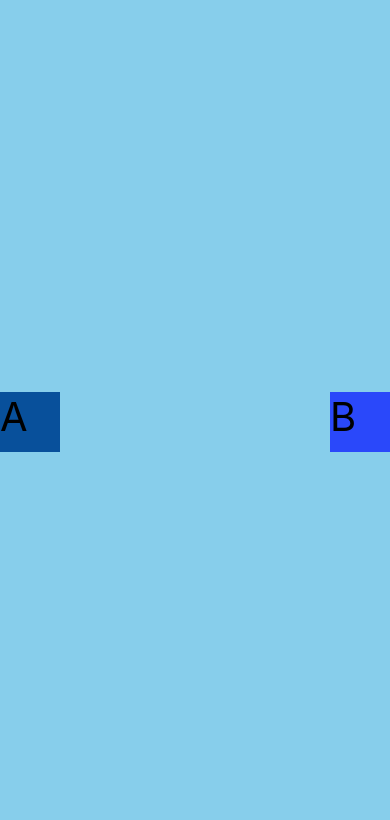
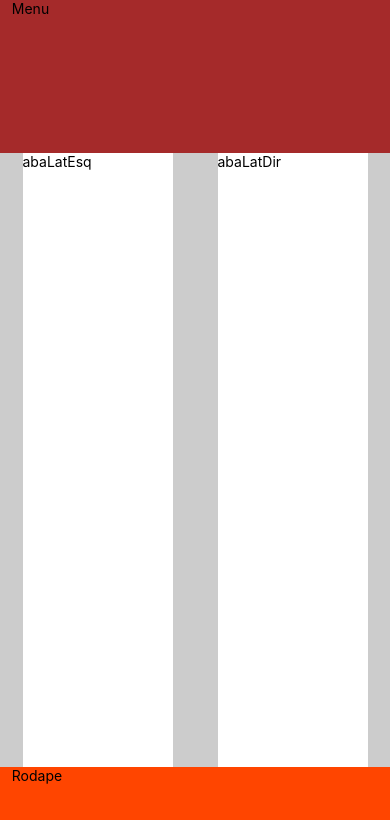
Before and after one commit to andresgois/ProjetoFrasesDoDia, a React Native app: screen / in a window 390 px wide. Shown: the top 820 px of the page. Built offline with nearby package versions, Linux system fonts and the light colour scheme.

Commit message:
testando flex

```diff
--- a/App.js
+++ b/App.js
@@ -3,40 +3,52 @@ import React from 'react';
 import { StyleSheet, Text, View } from 'react-native';
 
 export default function App() {
-  const { estiloText, estiloText2, estiloView } = Estilo;
+  const { principal, cont1, cont2, cont3, abaLatEsq, abaLatDir } = Estilo;
   return (
-    <View style={estiloView}>
-        <Text style={ estiloText }>
-          A
-        </Text>
-        <Text style={ estiloText2 }>
-          B
-        </Text>
+    <View style={principal}>
+      <View style={ cont1 }>
+        <Text>   Menu       </Text>
+      </View>
+      <View style={ cont2 }>
+        <View style={ abaLatEsq}>
+          <Text>abaLatEsq</Text>
+        </View>
+        <View style={ abaLatDir}>
+          <Text>abaLatDir</Text>
+        </View>
+      </View>
+      <View style={ cont3 }>
+        <Text>   Rodape       </Text>
+      </View>
     </View>
   );
 }
 
 const Estilo = StyleSheet.create({
-  estiloText:{
-    fontSize: 40,
-    backgroundColor: '#08509B',
-    height: 60,
-    width: 60,
+  principal:{
+    flex:1,
+    backgroundColor: 'cornflowerblue',
   },
-  estiloText2:{
-    fontSize: 40,
-    backgroundColor: '#2A48FA',
-    height: 60,
-    width: 60,
+  cont1:{
+    flex:2,
+    backgroundColor: 'brown',
   },
-  estiloView: {
-    flex: 1,
-    backgroundColor: 'skyblue',
-    height: 300,
-    // alinhamento na vertical
-    justifyContent: 'space-between',
-    // alinhamento na horizontal
-    alignItems: 'center',
-    flexDirection: 'row',
+  cont2:{
+    flex:8,
+    backgroundColor: '#ccc',
+    flexDirection: "row",
+    justifyContent:"space-around",
   },
+  cont3:{
+    flex:1,
+    backgroundColor: 'orangered',
+  },
+  abaLatEsq:{
+    width:150,
+    backgroundColor: '#fff',
+  },
+  abaLatDir:{
+    width:150,
+    backgroundColor: '#fff',
+  }
 });
```
